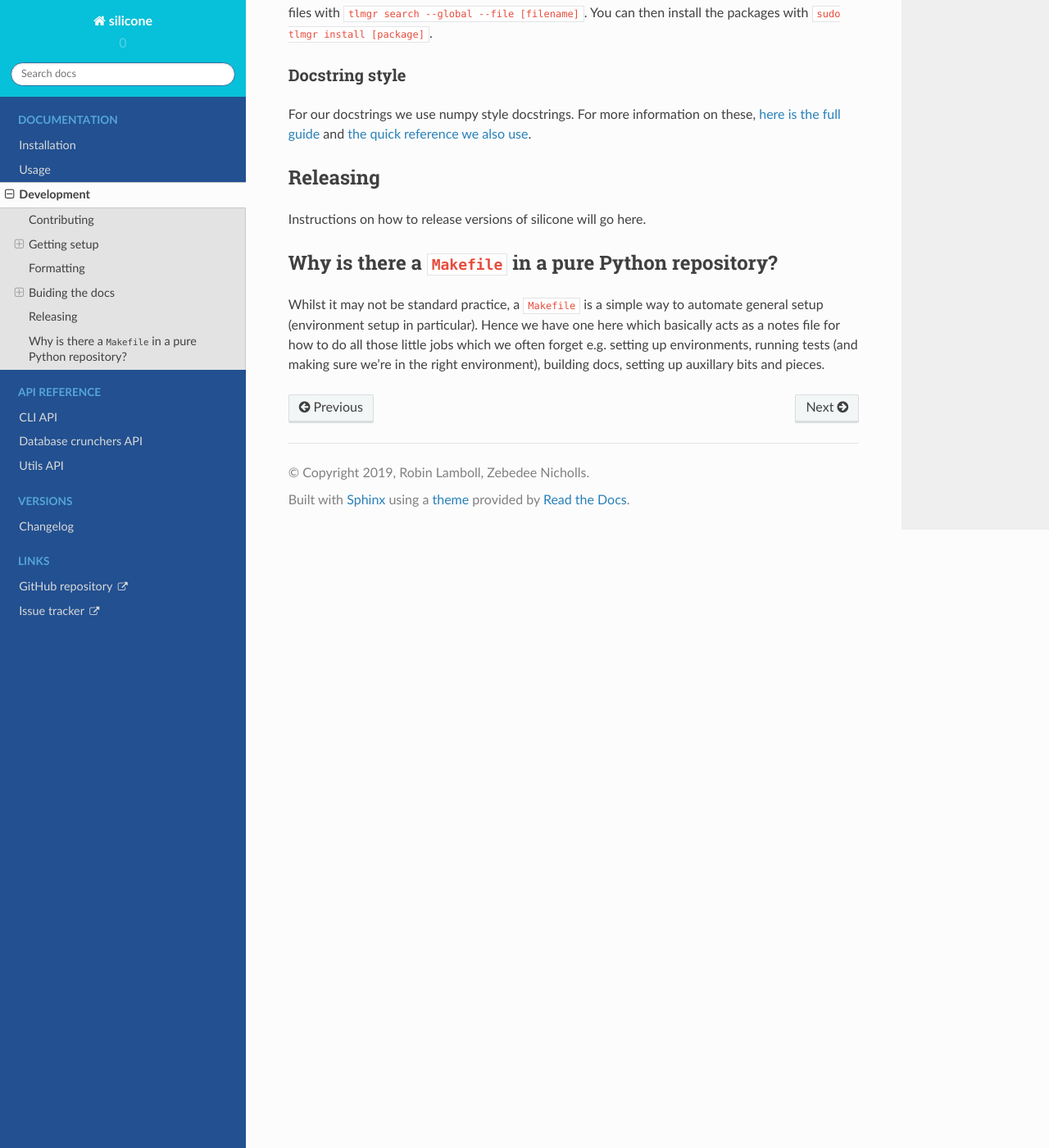
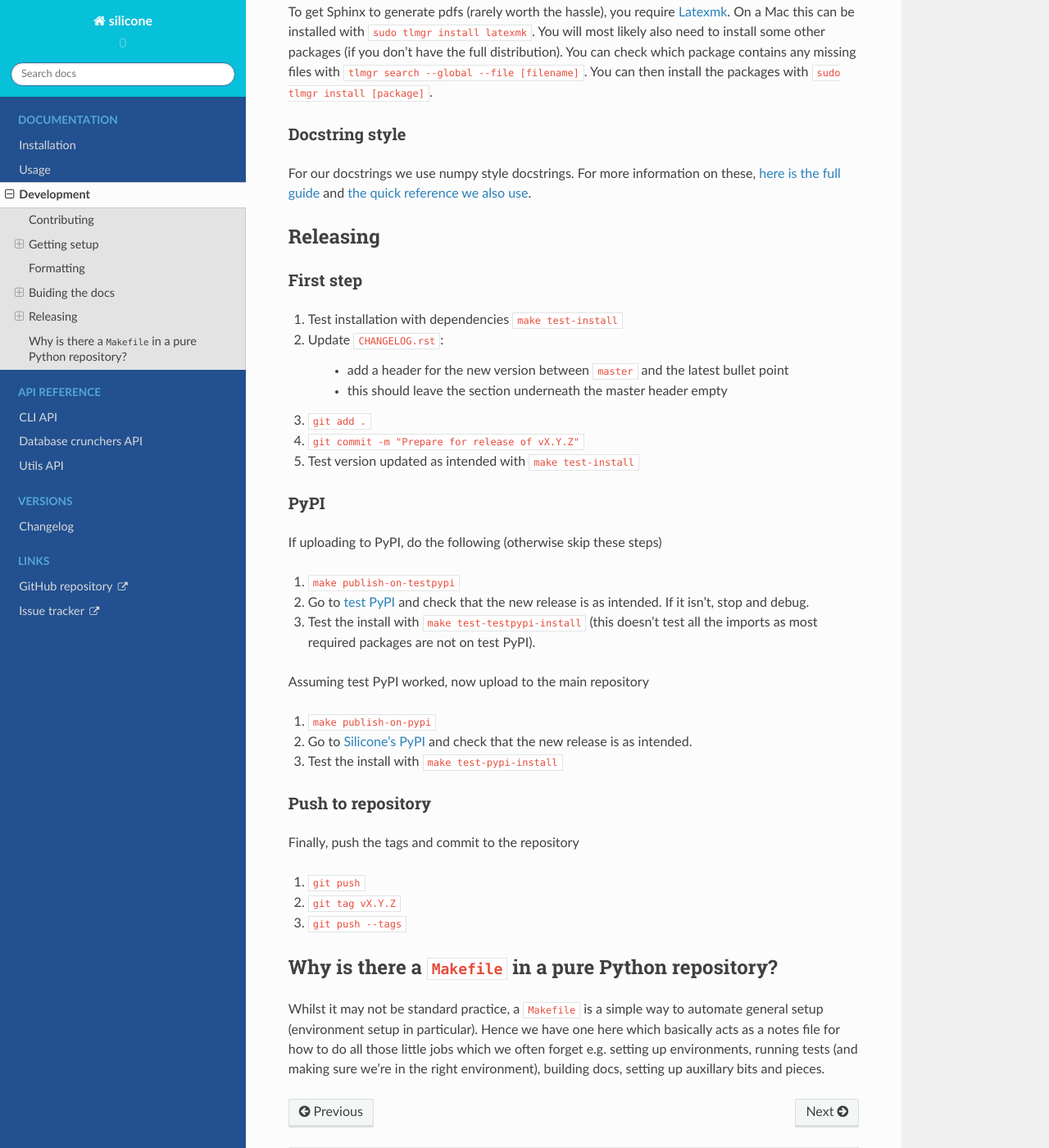
Before and after one commit to GranthamImperial/silicone, a Sphinx documentation site: the page built from docs/source/development.rst, in a window 1280 px wide and 1400 px high, scrolled down 3366 px. Shown: the whole window at 82% size. Built offline with Sphinx 7.4.7 and the Read the Docs theme 2.0.0, drawn with Linux system fonts in a browser that asks for light colours; some of the changed text lies outside the part shown.

Commit message:
Add docs for releasing plus test of entry points

```diff
--- a/README.rst
+++ b/README.rst
@@ -17,6 +17,7 @@ Silicone
 | Latest activity | |Contributors| | |Last Commit| | |Commits Since Last Release| |
 +-----------------+----------------+---------------+------------------------------+
 
+.. sec-begin-long-description
 .. sec-begin-index
 
 Silicone is a Python package which can be used to automatically fill in detail in emissions scenarios.
@@ -32,6 +33,7 @@ License
 Silicone is free software under a BSD 3-Clause License, see `LICENSE <https://github.com/znicholls/silicone/blob/master/LICENSE>`_.
 
 .. sec-end-license
+.. sec-end-long-description
 
 .. sec-begin-installation
 
--- a/docs/source/cli.rst
+++ b/docs/source/cli.rst
@@ -3,6 +3,6 @@
 CLI API
 -------
 
-.. click:: silicone.cli:plot_emission_correlations_cli
-   :prog: silicone-explore-quantiles
+.. click:: silicone.cli:plot_emission_correlations_cruncher_quantile_rolling_windows_cli
+   :prog: silicone-explore-quantiles-rolling-windows
    :show-nested:
--- a/docs/source/development.rst
+++ b/docs/source/development.rst
@@ -143,8 +143,42 @@ For more information on these, `here is the full guide <https://numpydoc.readthe
 Releasing
 ---------
 
-Instructions on how to release versions of silicone will go here.
+First step
+~~~~~~~~~~
 
+#. Test installation with dependencies ``make test-install``
+#. Update ``CHANGELOG.rst``:
+
+    - add a header for the new version between ``master`` and the latest bullet point
+    - this should leave the section underneath the master header empty
+
+#. ``git add .``
+#. ``git commit -m "Prepare for release of vX.Y.Z"``
+#. Test version updated as intended with ``make test-install``
+
+PyPI
+~~~~
+
+If uploading to PyPI, do the following (otherwise skip these steps)
+
+#. ``make publish-on-testpypi``
+#. Go to `test PyPI <https://test.pypi.org/project/silicone/>`_ and check that the new release is as intended. If it isn't, stop and debug.
+#. Test the install with ``make test-testpypi-install`` (this doesn't test all the imports as most required packages are not on test PyPI).
+
+Assuming test PyPI worked, now upload to the main repository
+
+#. ``make publish-on-pypi``
+#. Go to `Silicone's PyPI`_ and check that the new release is as intended.
+#. Test the install with ``make test-pypi-install``
+
+Push to repository
+~~~~~~~~~~~~~~~~~~
+
+Finally, push the tags and commit to the repository
+
+#. ``git push``
+#. ``git tag vX.Y.Z``
+#. ``git push --tags``
 
 Why is there a ``Makefile`` in a pure Python repository?
 --------------------------------------------------------
@@ -154,3 +188,4 @@ Hence we have one here which basically acts as a notes file for how to do all th
 
 .. _Sphinx: http://www.sphinx-doc.org/en/master/
 .. _Silicone issue tracker: https://github.com/znicholls/netcdf-scm/issues
+.. _`Silicone's PyPI`: https://pypi.org/project/silicone/
```
Also changed, not shown: setup.py (+12 -2 lines), 3 other files.
